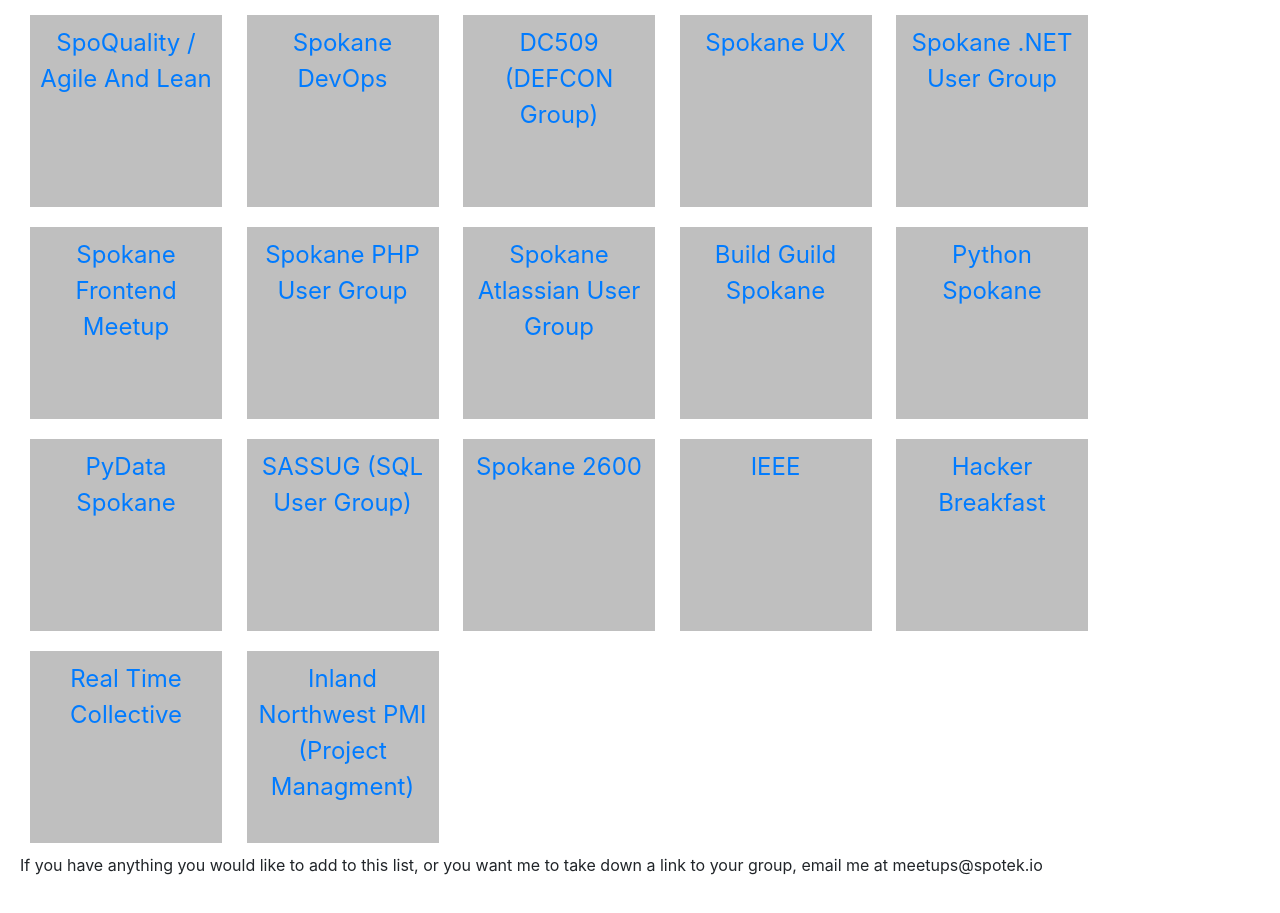
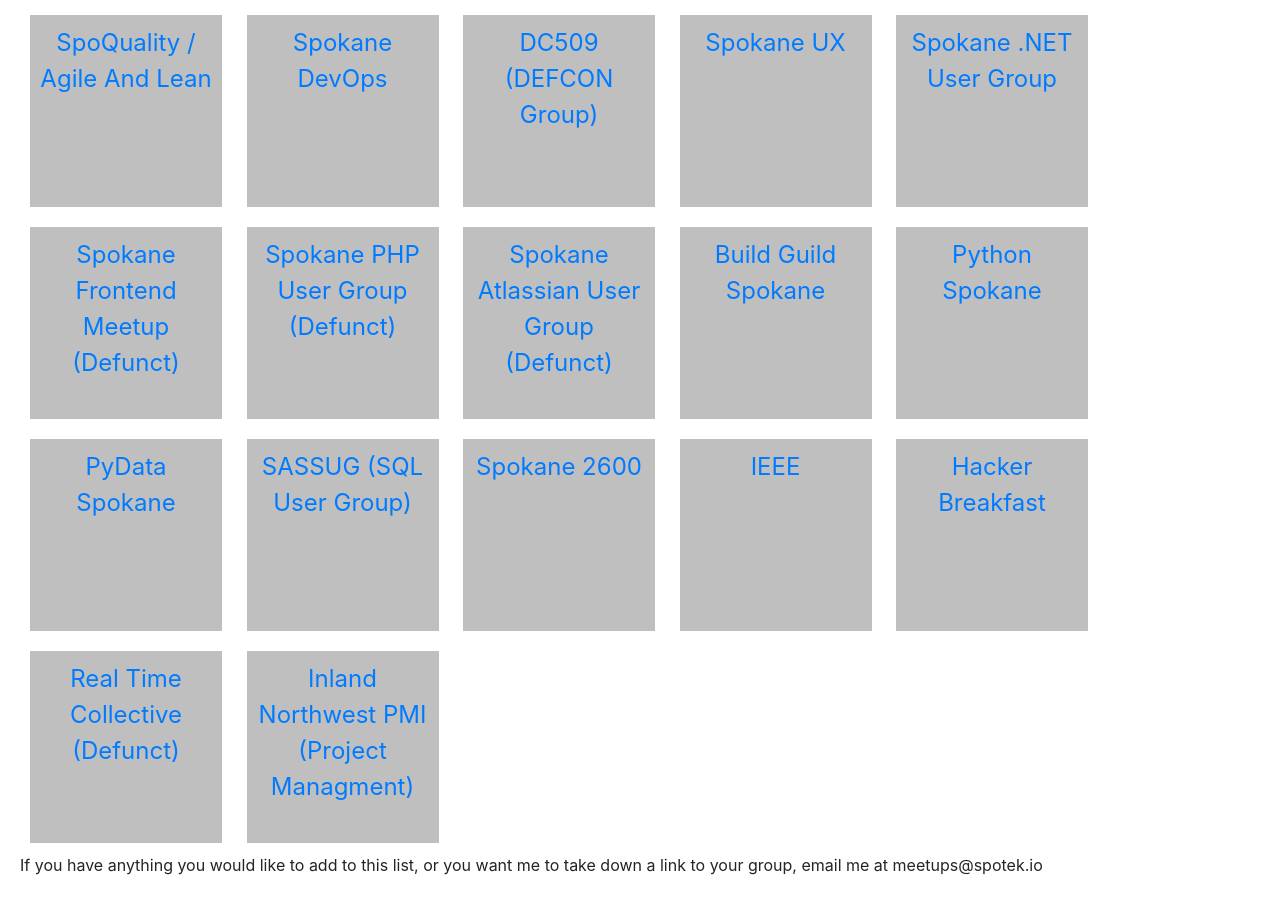
Before and after one commit to SpoTek/SpoTek.github.io, a plain HTML site: page meetups/index.html in a window 1280 px wide. Shown: the part 61-974 px from the top of the page. Drawn offline with nearby package versions, Linux system fonts and the light colour scheme.

Commit message:
Update index.html

```diff
--- a/meetups/index.html
+++ b/meetups/index.html
@@ -27,6 +27,7 @@
             font-size: 24px;
             vertical-align: top;
             padding: 10px;
+            corner-radius: 10px;
         }
     </style>
 </head>
@@ -38,9 +39,9 @@
     <a href="https://www.eventbrite.com/o/dc509-12783829755">DC509 (DEFCON Group)</a>
     <a href="https://www.meetup.com/Spokane-UX/">Spokane UX</a>
     <a href="https://www.meetup.com/Spokane-NET-User-Group/">Spokane .NET User Group</a>
-    <a href="https://www.meetup.com/Spokane-Frontend-Meetup/">Spokane Frontend Meetup</a>
-    <a href="https://www.meetup.com/Spokane-PHP-Meetup/">Spokane PHP User Group</a>
-    <a href="https://www.meetup.com/Spokane-Atlassian-User-Group-Meetup/">Spokane Atlassian User Group</a>
+    <a href="https://www.meetup.com/Spokane-Frontend-Meetup/">Spokane Frontend Meetup (Defunct)</a>
+    <a href="https://www.meetup.com/Spokane-PHP-Meetup/">Spokane PHP User Group (Defunct)</a>
+    <a href="https://www.meetup.com/Spokane-Atlassian-User-Group-Meetup/">Spokane Atlassian User Group (Defunct)</a>
     <a href="https://www.meetup.com/Build-Guild-Spokane/">Build Guild Spokane</a>
     <a href="https://www.meetup.com/Python-Spokane/">Python Spokane</a>
     <a href="https://www.meetup.com/PyData-Spokane/">PyData Spokane</a>
@@ -48,7 +49,7 @@
     <a href="http://www2.spokane2600.org/">Spokane 2600</a>
     <a href="http://sites.ieee.org/spokane/">IEEE</a>
     <a href="http://hackerbreakfast.com/">Hacker Breakfast</a>
-    <a href="https://www.meetup.com/real-time-collective/">Real Time Collective</a>
+    <a href="https://www.meetup.com/real-time-collective/">Real Time Collective (Defunct)</a>
     <a href="https://pmiinw.org/">Inland Northwest PMI (Project Managment)</a>
 
     <p>If you have anything you would like to add to this list, or you want me to take down a link to your group, email
```
